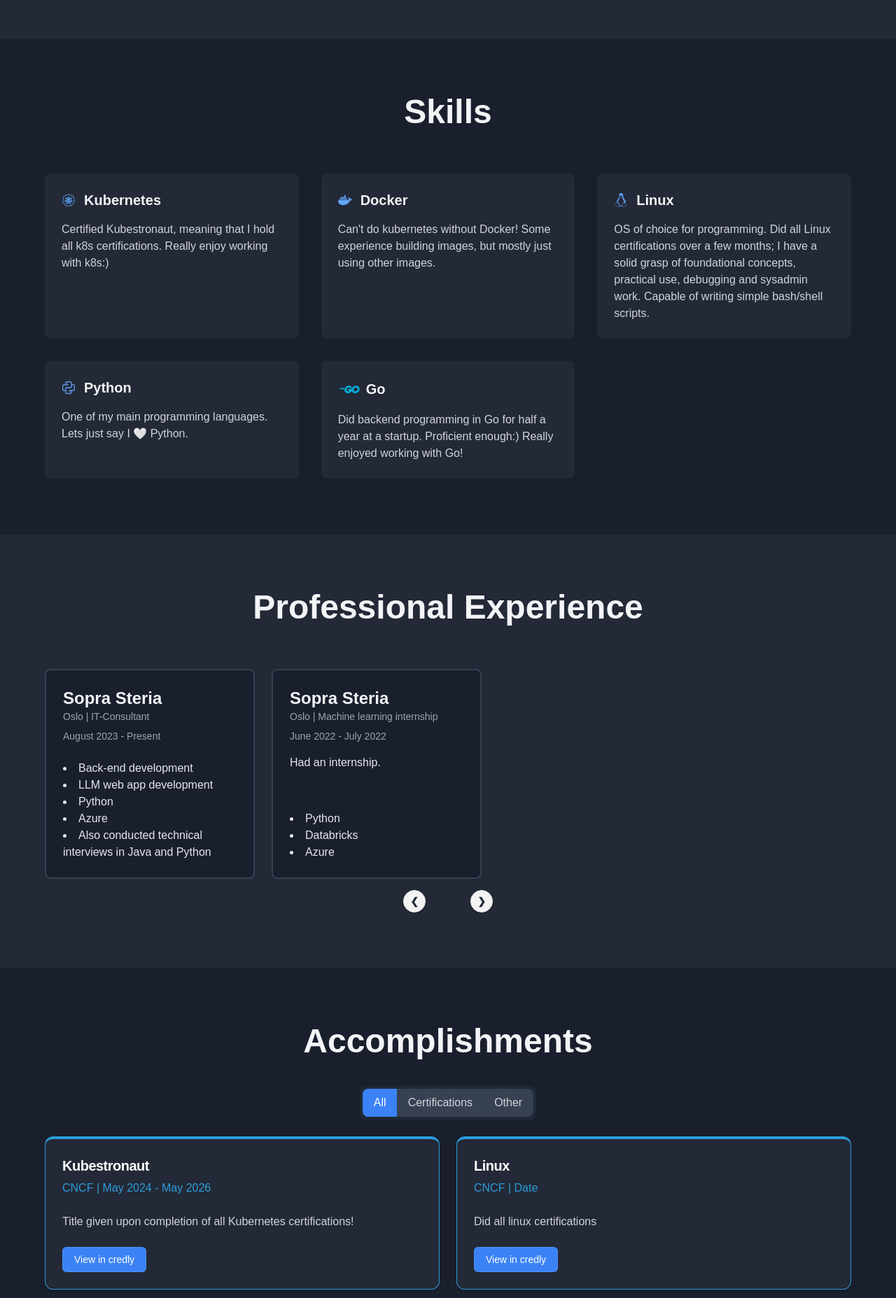
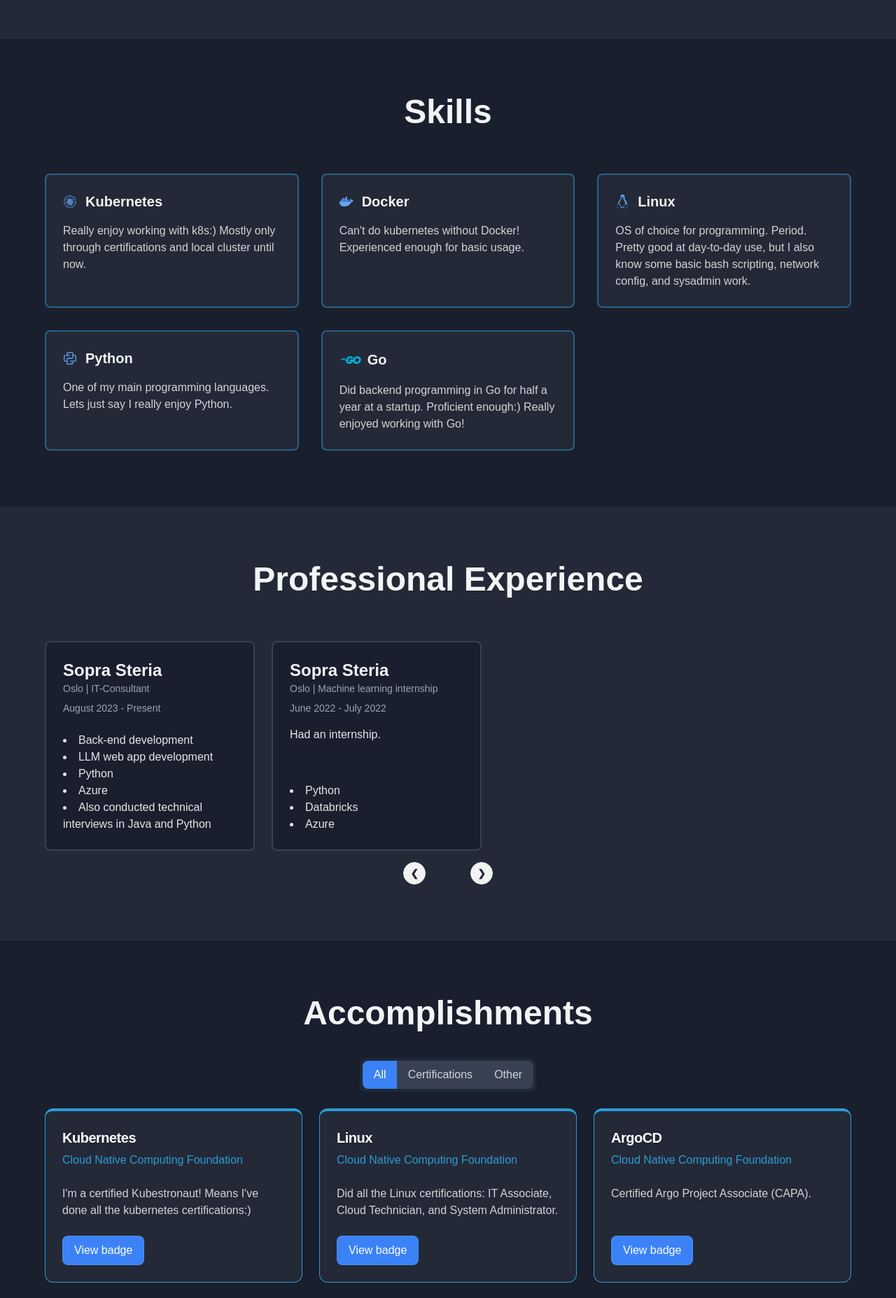
Before and after one commit to TheRealArmon/armon_portfolio, a Next.js app: page / in a window 1280 px wide. Shown: the part 880-2735 px from the top of the page at 70% size. Built offline with nearby package versions, Linux system fonts and the light colour scheme.

Commit message:
minimum presentable version done!:)

```diff
--- a/components/AccomplishmentCard.tsx
+++ b/components/AccomplishmentCard.tsx
@@ -10,8 +10,9 @@
 interface AccomplishmentCardProps {
   title: string;
   organization: string;
-  date: string;
   description: string;
+  date?: string;
+  url?: string;
 }
 
 export function AccomplishmentCard({
@@ -19,27 +20,34 @@
   organization,
   date,
   description,
+  url,
 }: AccomplishmentCardProps) {
   return (
-    <Card className="bg-[#232936] border-[#2D9CDB] border-t-4">
+    <Card className="bg-[#232936] border-[#2D9CDB] border-t-4 flex flex-col justify-between h-full">
+      <div>
         <CardHeader>
           <CardTitle className="text-xl font-semibold text-white">
             {title}
           </CardTitle>
           <p className="text-[#2D9CDB]">
-          {organization} | {date}
+            {organization} {date ? <span>| {date}</span> : null}
           </p>
         </CardHeader>
         <CardContent>
-        <p className="text-gray-300">{description}</p>
+          {description && <p className="text-gray-300">{description}</p>}
         </CardContent>
-      <CardFooter>
-        <Button
-          variant="outline"
-          className="text-white hover:text-white bg-blue-500 hover:bg-blue-600 border-blue-400 border-opacity-50"
+      </div>
+      <CardFooter className="mt-auto">
+        {url && (
+          <a
+            href={url}
+            target="_blank"
+            rel="noopener noreferrer"
+            className="text-white hover:text-white bg-blue-500 hover:bg-blue-600 border border-blue-400 border-opacity-50 rounded-lg px-4 py-2 inline-block text-center"
           >
-          View in credly
-        </Button>
+            View badge
+          </a>
+        )}
       </CardFooter>
     </Card>
   );
--- a/components/AccomplishmentsSection.tsx
+++ b/components/AccomplishmentsSection.tsx
@@ -1,42 +1,80 @@
 "use client";
 
+import { url } from "inspector";
 import { AccomplishmentCard } from "./AccomplishmentCard";
 import { useState } from "react";
 
 const category = {
-  cert: "Certification",
+  cert: "Certifications",
   other: "Other",
 };
 
 export function AccomplishmentsSection() {
   const accomplishments = [
     {
-      title: "Kubestronaut",
-      organization: "CNCF",
-      date: "May 2024 - May 2026",
+      title: "Kubernetes",
+      organization: "Cloud Native Computing Foundation",
       description:
-        "Title given upon completion of all Kubernetes certifications!",
+        "I'm a certified Kubestronaut! Means I've done all the kubernetes certifications:)",
+      url: "https://www.credly.com/badges/c2bea2a4-d964-476c-8b1e-a48259d34fb9",
+      date: "",
       category: category.cert,
     },
     {
       title: "Linux",
-      organization: "CNCF",
-      date: "Date",
-      description: "Did all linux certifications",
+      organization: "Cloud Native Computing Foundation",
+      url: "https://www.credly.com/badges/07485790-0631-433e-9d93-a97c2a618840",
+      description:
+        "Did all the Linux certifications: IT Associate, Cloud Technician, and System Administrator.",
+      date: "",
       category: category.cert,
     },
     {
       title: "ArgoCD",
-      organization: "CNCF",
-      date: "Date",
-      description: "Did an ArgoCD certification.",
+      organization: "Cloud Native Computing Foundation",
+      url: "https://www.credly.com/badges/0e235591-60f0-4dab-af4a-e53077507e86",
+      description: "Certified Argo Project Associate (CAPA).",
+      date: "",
       category: category.cert,
     },
     {
       title: "Prometheus",
-      organization: "CNCF",
-      date: "Date",
-      description: "Did a Prometheus certification.",
+      organization: "Cloud Native Computing Foundation",
+      url: "https://www.credly.com/badges/8c3c7072-2673-432d-b9ee-573d5ab5b2fb",
+      description: "Prometheus Certified Associate (PCA)",
+      date: "",
+      category: category.cert,
+    },
+    {
+      title: "GitOps",
+      organization: "Cloud Native Computing Foundation",
+      url: "https://www.credly.com/badges/c4f1b579-e124-44ae-a615-7a75abd84cde",
+      description: "Certified GitOps Associate (CGOA)",
+      date: "",
+      category: category.cert,
+    },
+    {
+      title: "Scrum",
+      organization: "Scrum.org",
+      url: "https://www.credly.com/badges/9211ba52-ce36-4256-a0ed-d0d75e85c58e",
+      description:
+        "Scrum Master 1 & 2, Scrum Product Owner 1, and Scrum Developer.",
+      date: "",
+      category: category.cert,
+    },
+    {
+      title: "Python",
+      organization: "Python Institute",
+      url: "https://www.credly.com/badges/a0435098-6741-44b3-b311-01804b5da1a3",
+      description: "Associate Python Programmer (PCAP)",
+      date: "",
+      category: category.cert,
+    },
+    {
+      title: "Databricks",
+      organization: "Databricks",
+      description: "Data Engineer Associate",
+      date: "",
       category: category.cert,
     },
   ];
@@ -91,7 +129,7 @@
             </button>
           </div>
         </div>
-        <div className="grid md:grid-cols-2 gap-6">
+        <div className="grid md:grid-cols-3 gap-6">
           {filteredAccomplishments.map((accomplishment, index) => (
             <AccomplishmentCard key={index} {...accomplishment} />
           ))}
--- a/components/ProjectCard.tsx
+++ b/components/ProjectCard.tsx
@@ -1,17 +1,22 @@
-import { Button } from "@/components/ui/button"
-import { Badge } from "@/components/ui/badge"
-import { type ReactNode } from 'react';
+import { Button } from "@/components/ui/button";
+import { Badge } from "@/components/ui/badge";
+import { type ReactNode } from "react";
 
 interface ProjectCardProps {
-  title: string
-  role: string
-  date: string
-  description: string
-  tags: string[]
-  icon: ReactNode
+  title: string;
+  role: string;
+  description: string;
+  tags: string[];
+  icon: ReactNode;
 }
 
-export function ProjectCard({ title, role, date, description, tags, icon }: ProjectCardProps) {
+export function ProjectCard({
+  title,
+  role,
+  description,
+  tags,
+  icon,
+}: ProjectCardProps) {
   return (
     <div className="bg-[#1a1f2e] rounded-lg p-6 hover:border-[#2D9CDB] border-[#2D9CDB] border-opacity-50 border-2 flex flex-col h-full">
       <div className="flex items-start justify-between mb-4">
@@ -20,17 +25,21 @@
             {icon}
             <h3 className="text-xl font-semibold">{title}</h3>
           </div>
-          <p className="text-gray-400 text-sm">{role} | {date}</p>
+          <p className="text-gray-400 text-sm">{role}</p>
         </div>
       </div>
       <p className="mb-4">{description}</p>
       <div className="flex items-center justify-between mt-auto">
         <div className="flex gap-2">
           {tags.map((tag, index) => (
-            <Badge key={index} variant="secondary">{tag}</Badge>
+            <Badge key={index} variant="secondary">
+              {tag}
+            </Badge>
           ))}
         </div>
-        <Button variant="link" className="text-blue-400">Details</Button>
+        <Button variant="link" className="text-blue-400">
+          This button doesn't do anything yet:)
+        </Button>
       </div>
     </div>
   );
--- a/components/ProjectsSection.tsx
+++ b/components/ProjectsSection.tsx
@@ -1,5 +1,5 @@
-import { ProjectCard } from './ProjectCard'
-import { Icons } from '@/components/icons'
+import { ProjectCard } from "./ProjectCard";
+import { Icons } from "@/components/icons";
 
 export function ProjectsSection() {
   return (
@@ -11,22 +11,20 @@
           <ProjectCard
             title="This website!"
             role="Developer"
-            date="December 2024 - Present"
             description="Made this website in Next.js 15, mainly as a way of practicing front-end.
             Mainly meant to act as a portfolio page, but I might also add blog posts or other features down the line."
-            tags={['hobby', 'next.js 15', 'tailwind']}
+            tags={["next.js 15", "tailwind", "git"]}
             icon={<Icons.GlobalOutlined className="w-6 h-6 text-blue-400" />}
           />
           <ProjectCard
             title="Youtube videos"
             role="Filming, editing"
-            date="N.A."
-            description="Vague description that can essentially mean anything."
-            tags={['hobby', 'python']}
+            description="I create videos in my free-time! Not really technically relevant but fun nonetheless:)"
+            tags={["hobby", "davinci resolve"]}
             icon={<Icons.SmileOutlined className="w-6 h-6 text-blue-400" />}
           />
         </div>
       </div>
     </section>
-  )
+  );
 }
--- a/components/SkillCard.tsx
+++ b/components/SkillCard.tsx
@@ -1,14 +1,14 @@
-import { type ReactNode } from 'react';
+import { type ReactNode } from "react";
 
 interface SkillCardProps {
-  icon: ReactNode
-  name: string
-  description: string
+  icon: ReactNode;
+  name: string;
+  description: string;
 }
 
 export function SkillCard({ icon, name, description }: SkillCardProps) {
   return (
-    <div className="bg-[#232936]  rounded-lg p-6 space-y-4">
+    <div className="bg-[#232936] hover:border-[#2D9CDB] border-[#2D9CDB] border-opacity-50 border-2 rounded-lg p-6 space-y-4">
       <div className="flex items-center gap-2 text-xl font-semibold">
         {/* <Icon className="w-6 h-6 text-blue-400" /> */}
         {icon}
@@ -16,5 +16,5 @@
       </div>
       <p className="text-gray-300">{description}</p>
     </div>
-  )
+  );
 }
--- a/components/SkillsSection.tsx
+++ b/components/SkillsSection.tsx
@@ -1,34 +1,39 @@
-import { SkillCard } from './SkillCard'
-import { Icons, Logos } from './icons'
+import { SkillCard } from "./SkillCard";
+import { Icons, Logos } from "./icons";
 
 export function SkillsSection() {
   const skills = [
     {
       icon: <Icons.KubernetesOutlined className="w-6 h-6 text-blue-400" />,
-      name: 'Kubernetes',
-      description: 'Certified Kubestronaut, meaning that I hold all k8s certifications. Really enjoy working with k8s:)'
+      name: "Kubernetes",
+      description:
+        "Really enjoy working with k8s:) Mostly only through certifications and local cluster until now.",
     },
     {
       icon: <Icons.DockerOutlined className="w-6 h-6 text-blue-400" />,
-      name: 'Docker',
-      description: "Can\'t do kubernetes without Docker! Some experience building images, but mostly just using other images."
+      name: "Docker",
+      description:
+        "Can't do kubernetes without Docker! Experienced enough for basic usage.",
     },
     {
       icon: <Icons.LinuxOutlined className="w-6 h-6 text-blue-400" />,
-      name: 'Linux',
-      description: 'OS of choice for programming. Did all Linux certifications over a few months; I have a solid grasp of foundational concepts, practical use, debugging and sysadmin work. Capable of writing simple bash/shell scripts.'
+      name: "Linux",
+      description:
+        "OS of choice for programming. Period. Pretty good at day-to-day use, but I also know some basic bash scripting, network config, and sysadmin work.",
     },
     {
       icon: <Icons.PythonOutlined className="w-6 h-6 text-blue-400" />,
-      name: 'Python',
-      description: 'One of my main programming languages. Lets just say I 🤍 Python.'
+      name: "Python",
+      description:
+        "One of my main programming languages. Lets just say I really enjoy Python.",
     },
     {
       icon: <Logos.Go width={32} />,
-      name: 'Go',
-      description: 'Did backend programming in Go for half a year at a startup. Proficient enough:) Really enjoyed working with Go!'
-    }
-  ]
+      name: "Go",
+      description:
+        "Did backend programming in Go for half a year at a startup. Proficient enough:) Really enjoyed working with Go!",
+    },
+  ];
 
   return (
     <section id="skills" className="py-20 px-4 bg-[#1a1f2e]">
@@ -42,5 +47,5 @@
         </div>
       </div>
     </section>
-  )
+  );
 }
```
Also changed, not shown: app/page.tsx (+20 -11 lines), components/AboutSection.tsx (+18 -8 lines). Lines whose indentation alone changed are shown as unchanged.
